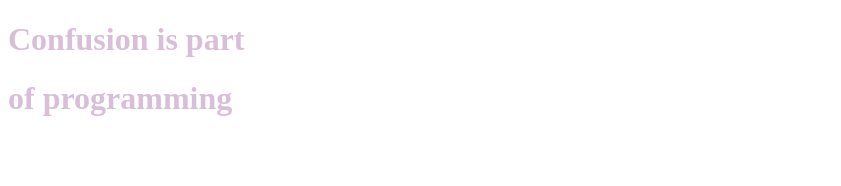
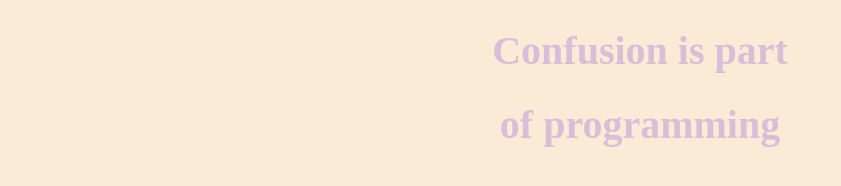
Before and after one commit to adriellysoaresf/meu-primeiro-site, a plain HTML site: page index.html in a window 1280 px wide. Shown: the whole page, without its empty margins (0-841 px from the left). Drawn offline with Linux system fonts and the light colour scheme.

Commit message:
mudei o title, fiz as primeiras alterações no body e algumas no h1

```diff
--- a/index.html
+++ b/index.html
@@ -3,10 +3,10 @@
 <head>
     <meta charset="UTF-8">
     <meta name="viewport" content="width=device-width, initial-scale=1.0">
-    <title>Testing my code</title>
+    <title>My first website</title>
 </head>
-<body>
-  <h1 style="color: thistle;">Confusion is part</h1>
-  <h1 style="color: thistle;">of programming</h1>
+<body style="background-color: antiquewhite;text-align: center;">
+  <h1 style="color: thistle;font-size: 40px;">Confusion is part</h1>
+  <h1 style="color: thistle;font-size: 40px;">of programming</h1>
 </body>
 </html>
```
